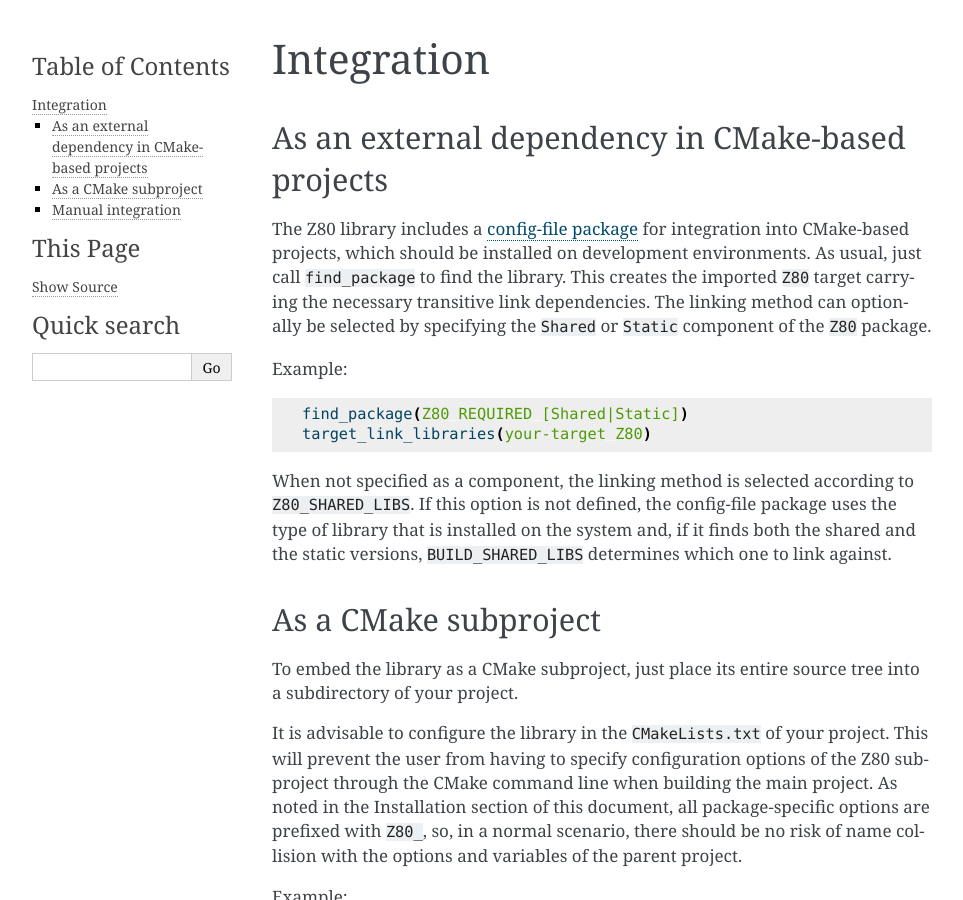
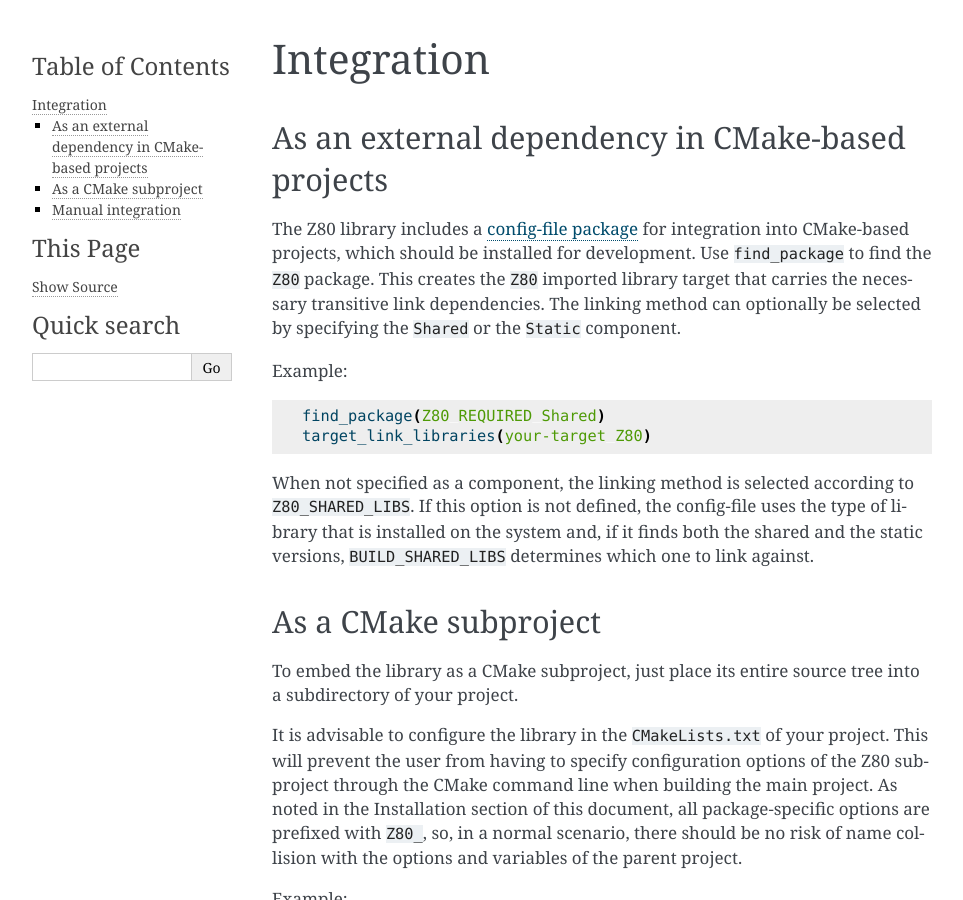
Before and after one commit to redcode/Z80, a Sphinx documentation site: the page built from documentation/Integration.rst, in a window 1280 px wide and 900 px high. Shown: the whole window, without its empty margins (148-1111 px from the left). Built offline with Sphinx 7.4.7, drawn with Linux system fonts in a browser that asks for light colours.

Commit message:
Integration instructions.

```diff
--- a/documentation/Integration.rst
+++ b/documentation/Integration.rst
@@ -17,16 +17,16 @@ Integration
 As an external dependency in CMake-based projects
 -------------------------------------------------
 
-The Z80 library includes a `config-file package <https://cmake.org/cmake/help/latest/manual/cmake-packages.7.html#config-file-packages>`_ for integration into CMake-based projects, which should be installed on development environments. As usual, just call ``find_package`` to find the library. This creates the imported ``Z80`` target carrying the necessary transitive link dependencies. The linking method can optionally be selected by specifying the ``Shared`` or ``Static`` component of the ``Z80`` package.
+The Z80 library includes a `config-file package <https://cmake.org/cmake/help/latest/manual/cmake-packages.7.html#config-file-packages>`_ for integration into CMake-based projects, which should be installed for development. Use ``find_package`` to find the ``Z80`` package. This creates the ``Z80`` imported library target that carries the necessary transitive link dependencies. The linking method can optionally be selected by specifying the ``Shared`` or the ``Static`` component.
 
 Example:
 
 .. code-block:: cmake
 
-	find_package(Z80 REQUIRED [Shared|Static])
+	find_package(Z80 REQUIRED Shared)
 	target_link_libraries(your-target Z80)
 
-When not specified as a component, the linking method is selected according to ``Z80_SHARED_LIBS``. If this option is not defined, the config-file package uses the type of library that is installed on the system and, if it finds both the shared and the static versions, ``BUILD_SHARED_LIBS`` determines which one to link against.
+When not specified as a component, the linking method is selected according to ``Z80_SHARED_LIBS``. If this option is not defined, the config-file uses the type of library that is installed on the system and, if it finds both the shared and the static versions, ``BUILD_SHARED_LIBS`` determines which one to link against.
 
 As a CMake subproject
 ---------------------
```
Also changed, not shown: README.md (+3 -3 lines), 1 other file.
